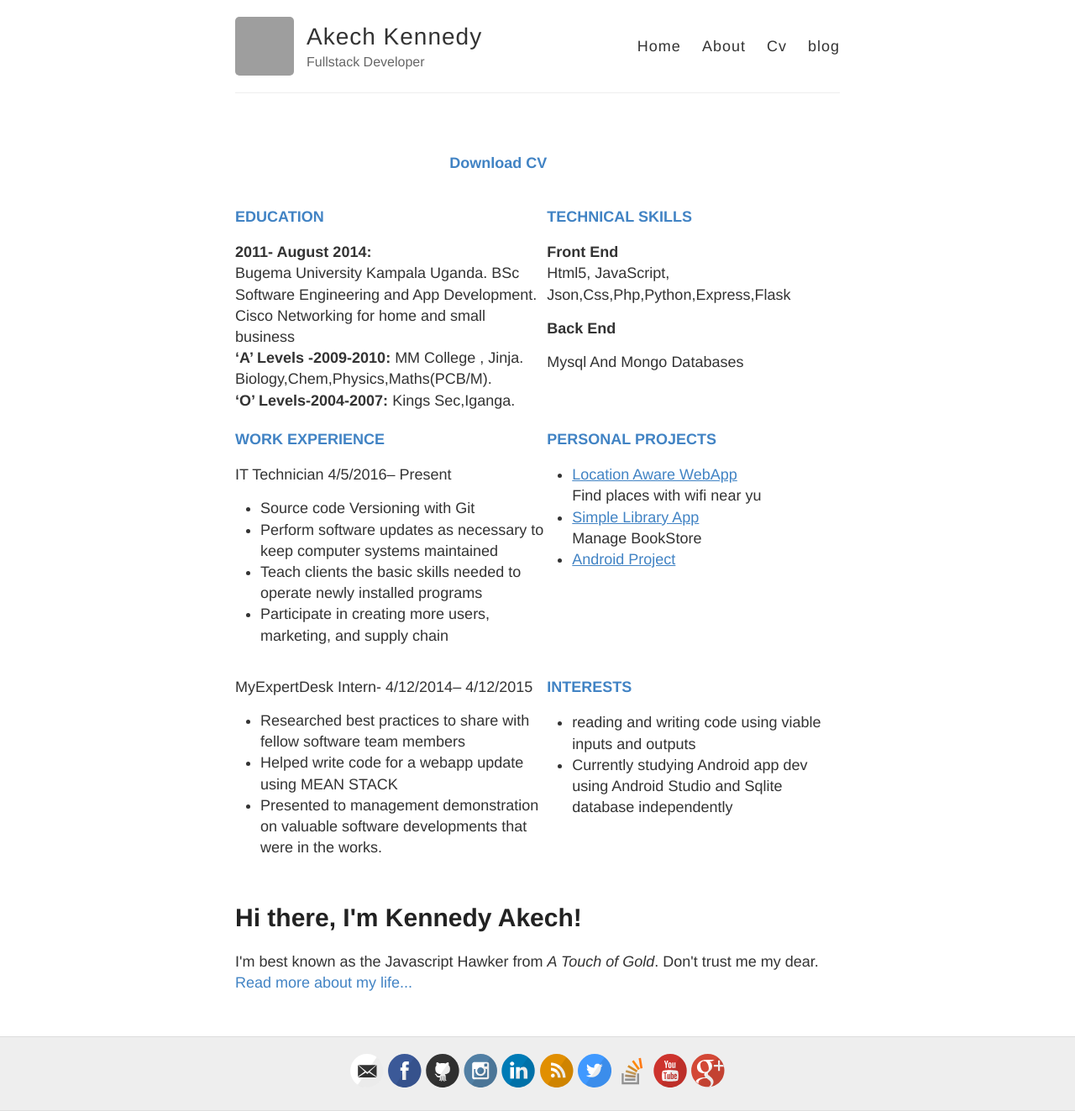
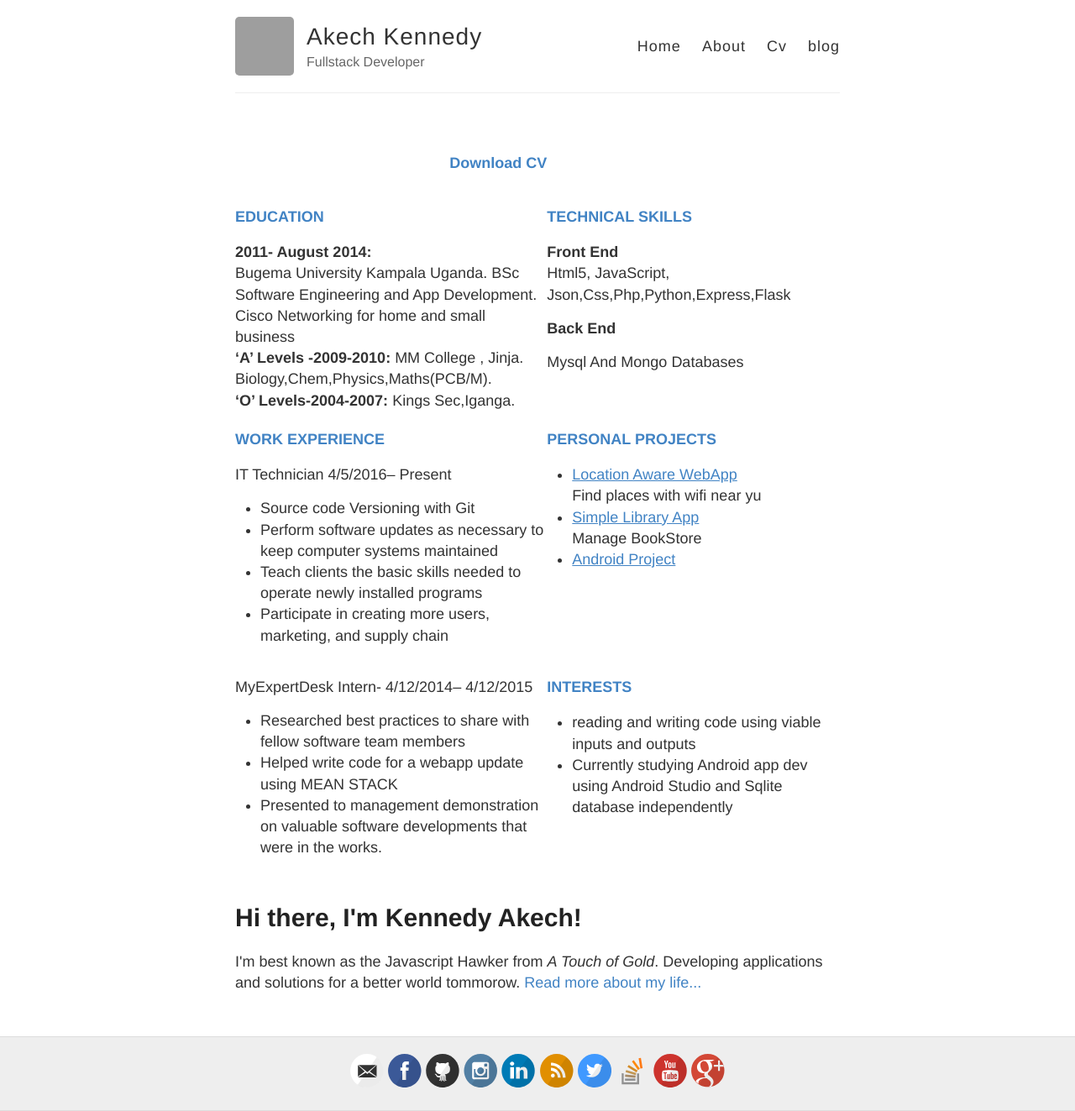
Before and after one commit to akechkent/akechkent.github.io, a Jekyll site: the page built from index.html, in a window 1280 px wide. Shown: the whole page at 84% size. Built offline with Jekyll 4.4.1, drawn with Linux system fonts in a browser that asks for light colours; grey boxes are pictures that could not be loaded.

Commit message:
Update index.html

```diff
--- a/index.html
+++ b/index.html
@@ -9,7 +9,7 @@ title: Akech Keht, javascript Hawker
 
 			<div class="blurb">
 			<h1>Hi there, I'm Kennedy Akech!</h1>
-			<p>I'm best known as the Javascript Hawker from <em>A Touch of Gold</em>. Don't trust me my dear. <a href="/about">Read more about my life...</a></p>
+			<p>I'm best known as the Javascript Hawker from <em>A Touch of Gold</em>. Developing applications and solutions for a better world tommorow. <a href="/about">Read more about my life...</a></p>
 		</div>
 	     </section>
 
```
